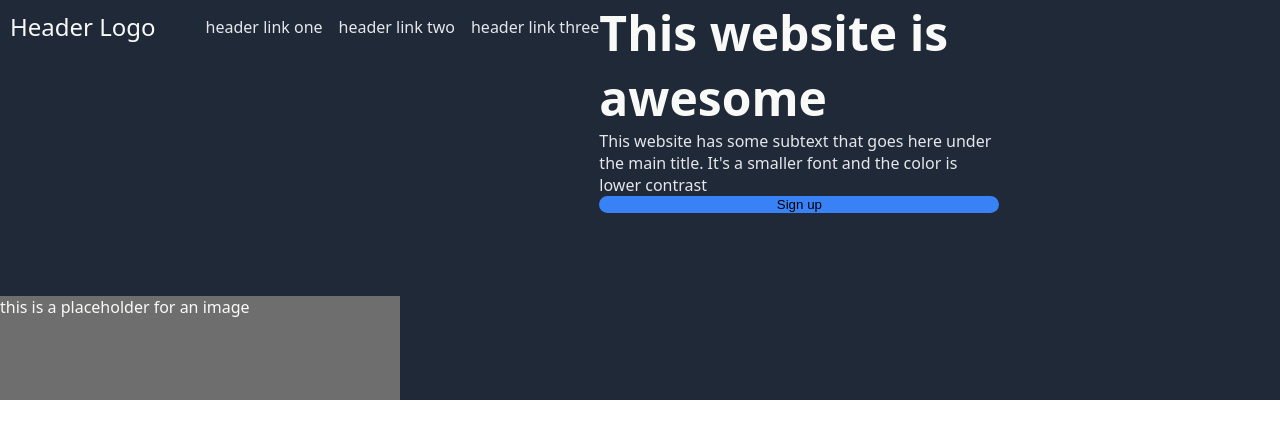
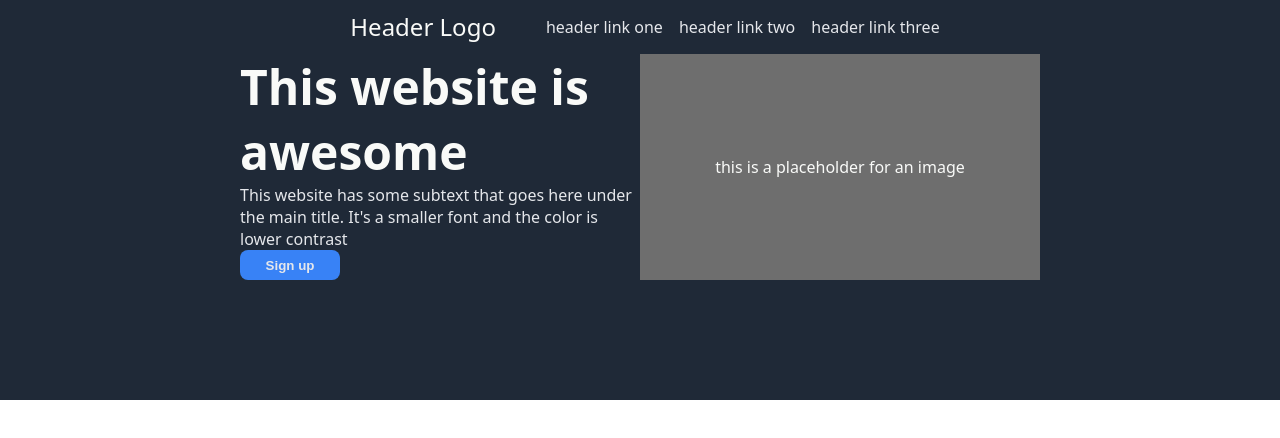
Before and after one commit to haimseven/landing-page, a plain HTML site: page index.html in a window 1280 px wide. Drawn offline with Linux system fonts and the light colour scheme.

Commit message:
Changes to Header/Hero Button
Changes inclue:
- Sizing
- Text Font
- Font Thickness

```diff
--- a/index.html
+++ b/index.html
@@ -16,14 +16,16 @@
                 <li class="small-text">header link three</li>
             </ul>
         </div>
+        <div class="main-info">
             <div class="main-title">
                 <div class="large-text"><strong>This website is awesome</strong></div>
                 <div class="small-text">This website has some subtext that goes here under the main title. It's a smaller font and the color is lower contrast</div>
-                <button>Sign up</button>
+                <button><strong>Sign up</strong></button>
             </div>
             <div class="img-placeholder">
                 this is a placeholder for an image
             </div>
+        </div>
     </div>
 </body>
 </html>
--- a/styles.css
+++ b/styles.css
@@ -19,6 +19,8 @@ ul {
     height: 400px;
     display: flex;
     flex-wrap: wrap;
+    flex-direction: column;
+    align-items: center;
 
 }
 
@@ -32,6 +34,11 @@ ul {
     display: flex;
 }
 
+.main-info{
+    display: flex;
+    justify-content: center;
+}
+
 .main-title {
     display: flex;
     flex-direction: column;
@@ -41,6 +48,9 @@ ul {
 .img-placeholder {
     background-color: #6e6e6e;
     width: 400px;
+    display: flex;
+    justify-content: center;
+    align-items: center;
 }
 
 .large-text {
@@ -54,7 +64,11 @@ ul {
 
 button {
     background-color: #3882F6;
+    color: #E5e7eb;
     border: none;
-    border-radius: 10px;
+    border-radius: 8px;
+    padding: 4px;
+    width: 100px;
+    height: 30px;
 
 }
```
